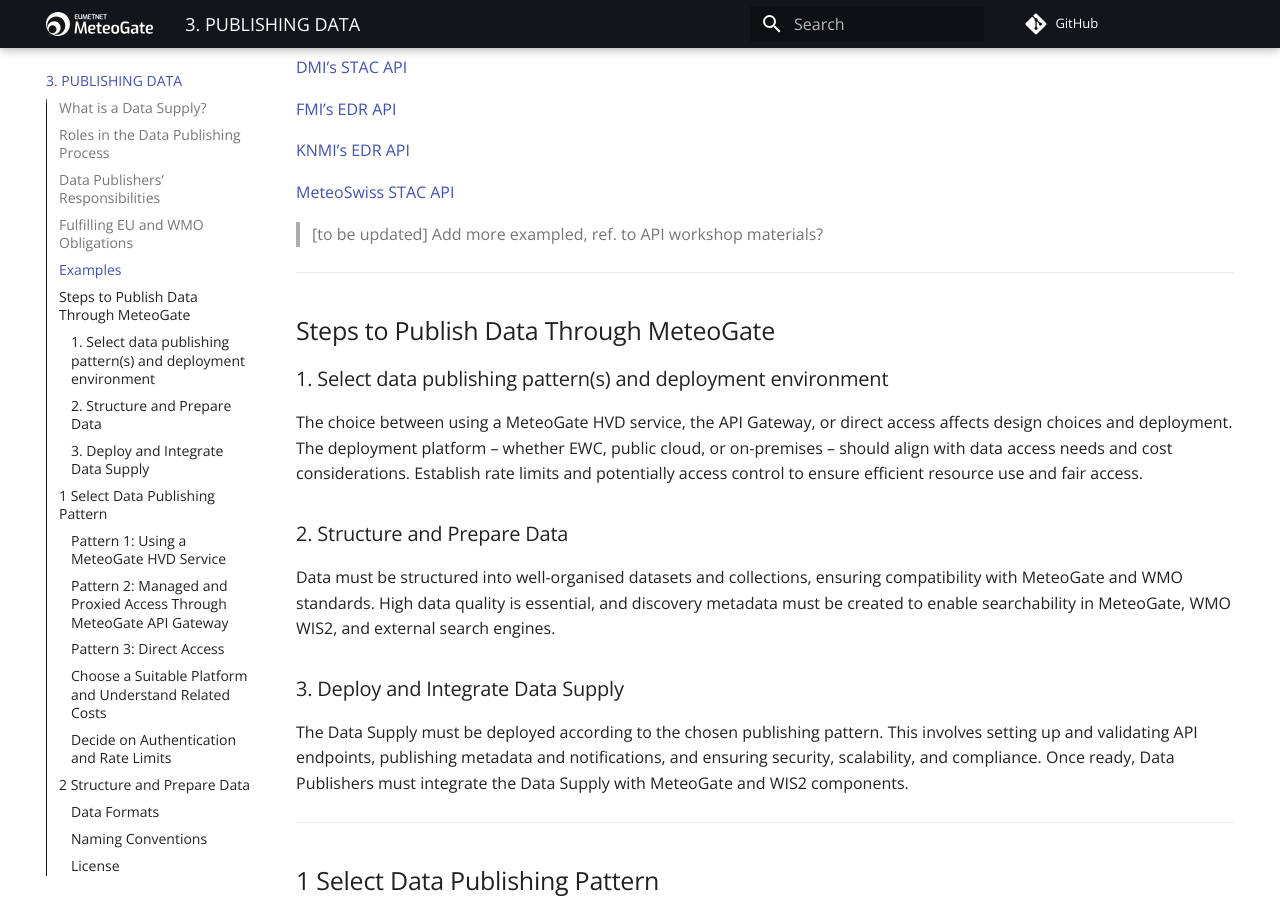
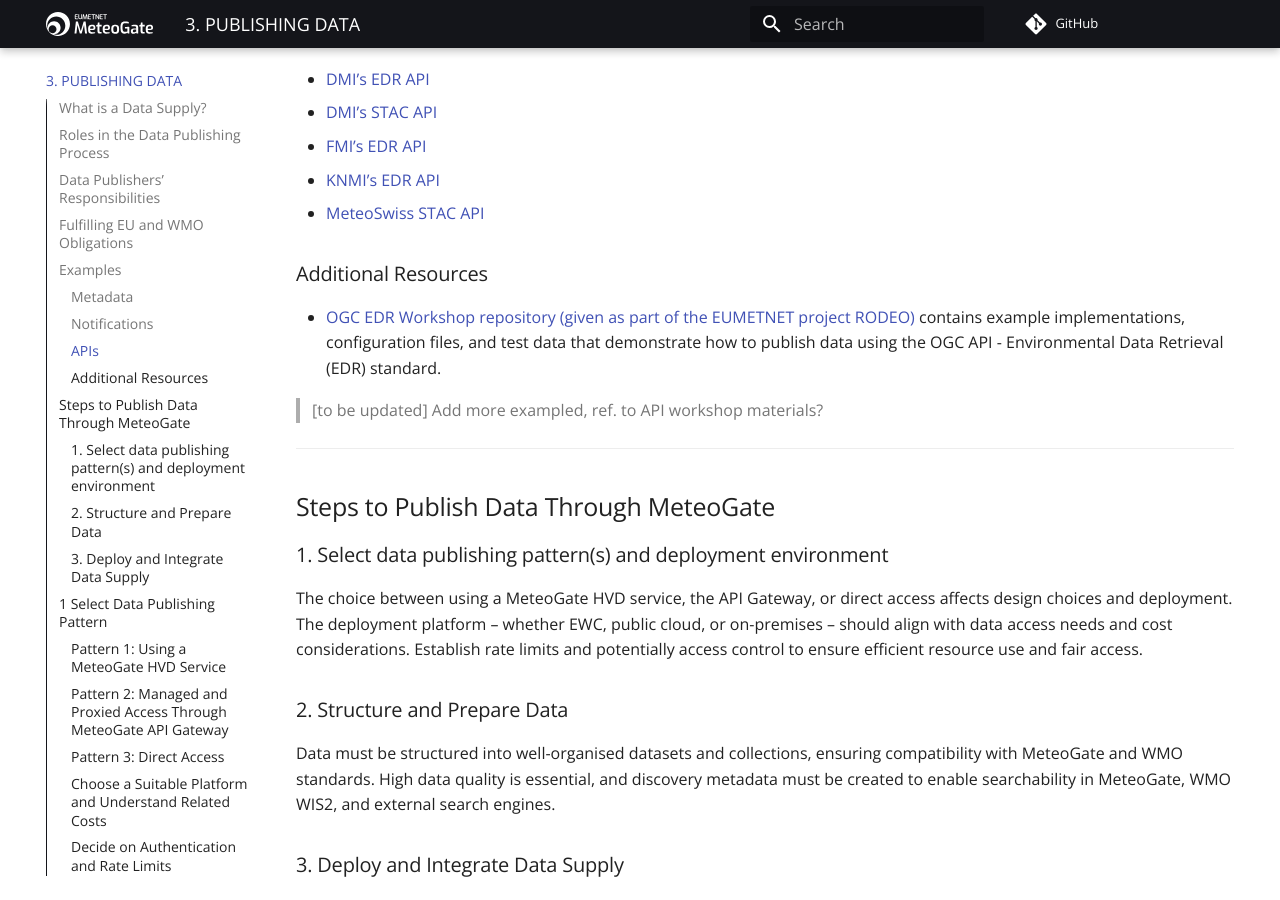
Before and after one commit to EUMETNET/meteogate-documentation, an MkDocs documentation site: the page built from docs/3-publishing-data.md, in a window 1280 px wide and 900 px high, scrolled down 2637 px. Built offline with MkDocs 1.6.1 and Material for MkDocs 9.7.7, drawn with Linux system fonts in a browser that asks for light colours; comment, search, counter and statistics services are not loaded; some of the changed text lies outside the part shown.

Commit message:
Update 3-publishing-data.md

```diff
--- a/docs/3-publishing-data.md
+++ b/docs/3-publishing-data.md
@@ -81,27 +81,26 @@ Recommended standards:
 
 The following are real-world examples of data publication within MeteoGate.
 
-<b>Metadata</b>
+### Metadata
 
-[E-SOH discovery metadata](https://observations.eumetnet.eu/collections/observations/dataset)
+  - [E-SOH discovery metadata](https://observations.eumetnet.eu/collections/observations/dataset)
+  - [KNMI discovery metadata](https://tlnt19059.sharepoint.com/sites/FEMDI/_layouts/15/download.aspx?UniqueId=6a0407399d65402b8d18c2ef82ac1c06&e=UFaGwI)
 
-[KNMI discovery metadata](https://tlnt19059.sharepoint.com/sites/FEMDI/_layouts/15/download.aspx?UniqueId=6a0407399d65402b8d18c2ef82ac1c06&e=UFaGwI)
+### Notifications
 
-<b>Notifications</b>
+  - [WMO notification examples](https://schemas.wmo.int/wnm/1.0.0/examples)
 
-[WMO notification examples](https://schemas.wmo.int/wnm/1.0.0/examples)
+### APIs
 
-<b>APIs</b>
+  - [DMI’s EDR API](https://opendatadocs.dmi.govcloud.dk/en/APIs/Forecast_Data_EDR_API)
+  - [DMI’s STAC API](https://opendatadocs.dmi.govcloud.dk/en/APIs/Forecast_Data_STAC-API)
+  - [FMI’s EDR API](https://opendata.fmi.fi/edr/collections)
+  - [KNMI’s EDR API](https://developer.dataplatform.knmi.nl/edr-api)
+  - [MeteoSwiss STAC API](https://github.com/MeteoSwiss/opendata)
 
-[DMI’s EDR API](https://opendatadocs.dmi.govcloud.dk/en/APIs/Forecast_Data_EDR_API)
+### Additional Resources
 
-[DMI’s STAC API](https://opendatadocs.dmi.govcloud.dk/en/APIs/Forecast_Data_STAC-API)
-
-[FMI’s EDR API](https://opendata.fmi.fi/edr/collections)
-
-[KNMI’s EDR API](https://developer.dataplatform.knmi.nl/edr-api)
-
-[MeteoSwiss STAC API](https://github.com/MeteoSwiss/opendata)
+  - [OGC EDR Workshop repository (given as part of the EUMETNET project RODEO)](https://github.com/EUMETNET/ogc-edr-workshop) contains example implementations, configuration files, and test data that demonstrate how to publish data using the OGC API - Environmental Data Retrieval (EDR) standard.
 
   > [to be updated] Add more exampled, ref. to API workshop materials?
 
@@ -409,7 +408,7 @@ Existing APIs implemented with other than MeteoGate-recommended technologies can
 
 For further API implementation guidance, refer to [OGC Developer Portal](https://developer.ogc.org), [OGC E-learning materials](https://opengeospatial.github.io/e-learning/index.html) and [OGC EDR tutorial](https://ogcapi-workshop.ogc.org/api-deep-dive/environmental-data-retrieval/), which provide documentation, tutorials, examples, and best practices for OGC API standards, including OGC API-EDR. Also, the [STAC website](https://stacspec.org/en/) provides tutorials and other developer resources.
 
-The [OGC EDR Workshop repository](https://github.com/EUMETNET/ogc-edr-workshop) contains example implementations, configuration files, and test data that demonstrate how to publish data using the OGC API - Environmental Data Retrieval (EDR) standard.  It is recommended for Data Publishers looking to understand and test EDR-based APIs in a MeteoGate-compatible setup.
+The [OGC EDR Workshop repository (given as part of the EUMETNET project RODEO)](https://github.com/EUMETNET/ogc-edr-workshop) contains example implementations, configuration files, and test data that demonstrate how to publish data using the OGC API - Environmental Data Retrieval (EDR) standard.  It is recommended for Data Publishers looking to understand and test EDR-based APIs in a MeteoGate-compatible setup.
 
 **Recommendations**
 
```
